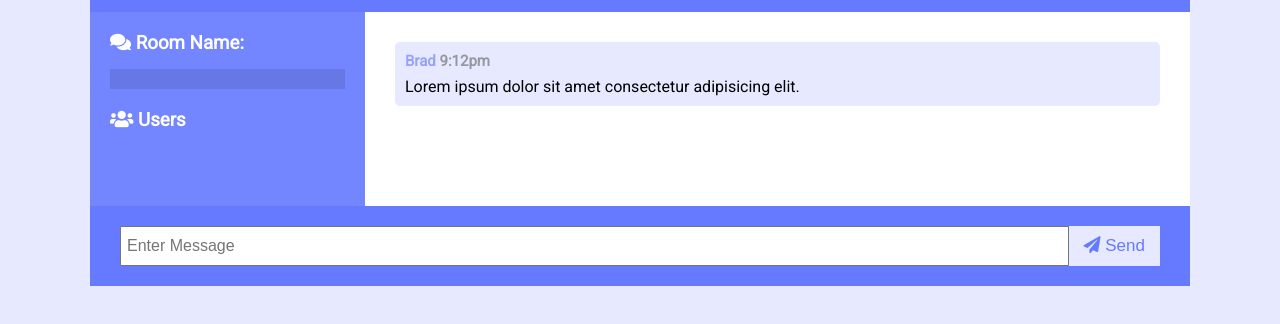
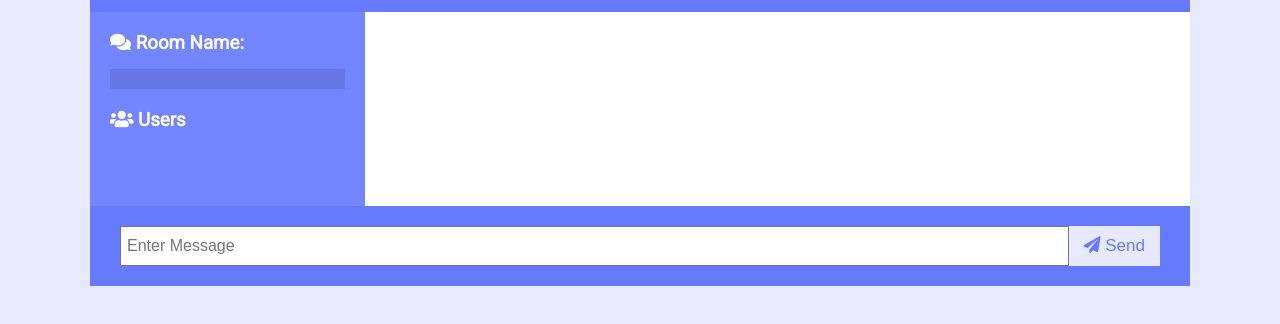
Before and after one commit to haseebthedev/ChatCord, a website: page public/chat.html in a window 1280 px wide. Shown: the part 86-410 px from the top of the page. Drawn offline with nearby package versions, Linux system fonts and the light colour scheme; no server answers.

Commit message:
Initial App

```diff
--- a/public/chat.html
+++ b/public/chat.html
@@ -25,14 +25,7 @@
           <h3><i class="fas fa-users"></i> Users</h3>
           <ul id="users"></ul>
         </div>
-        <div class="chat-messages">
-          <div class="message">
-            <p class="meta">Brad <span>9:12pm</span></p>
-            <p class="text">
-              Lorem ipsum dolor sit amet consectetur adipisicing elit.
-            </p>
-          </div>
-        </div>
+        <div class="chat-messages"></div>
       </main>
       <div class="chat-form-container">
         <form id="chat-form">
```
